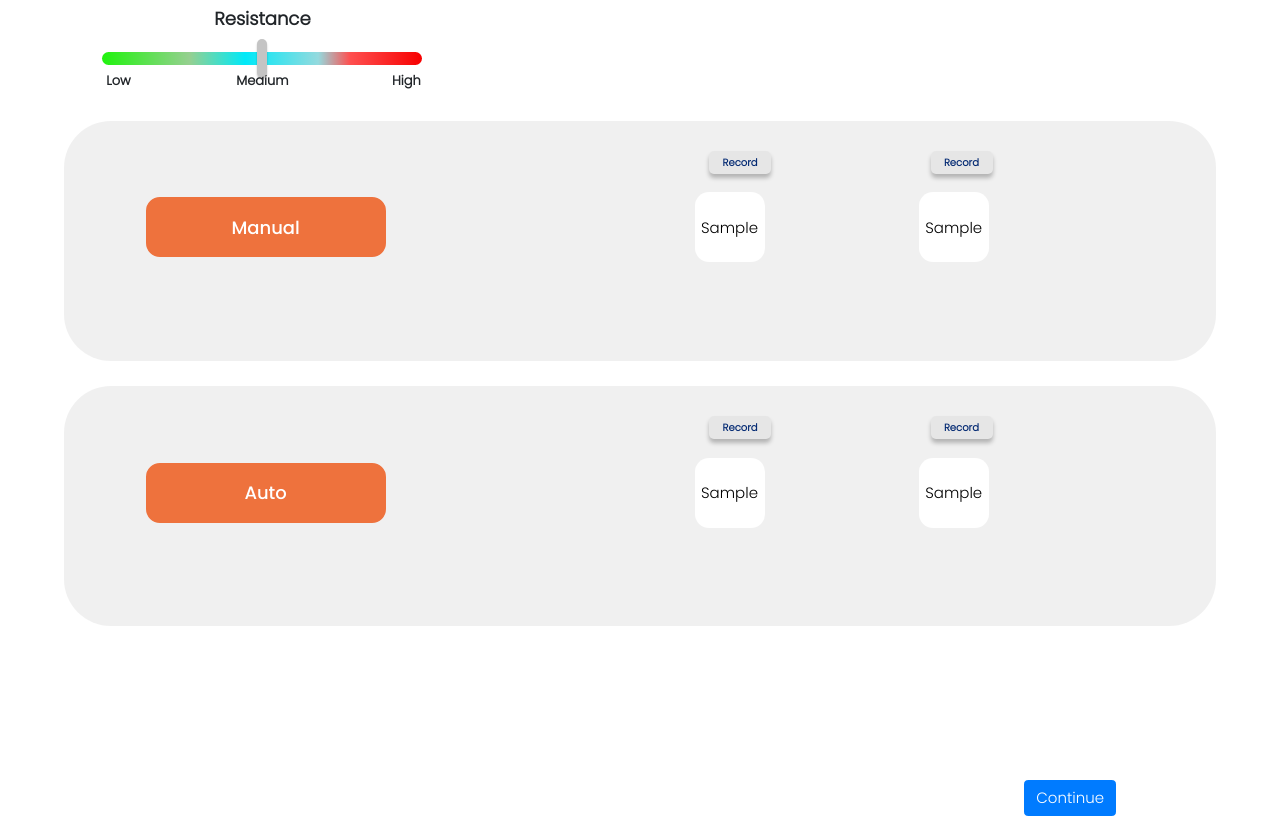
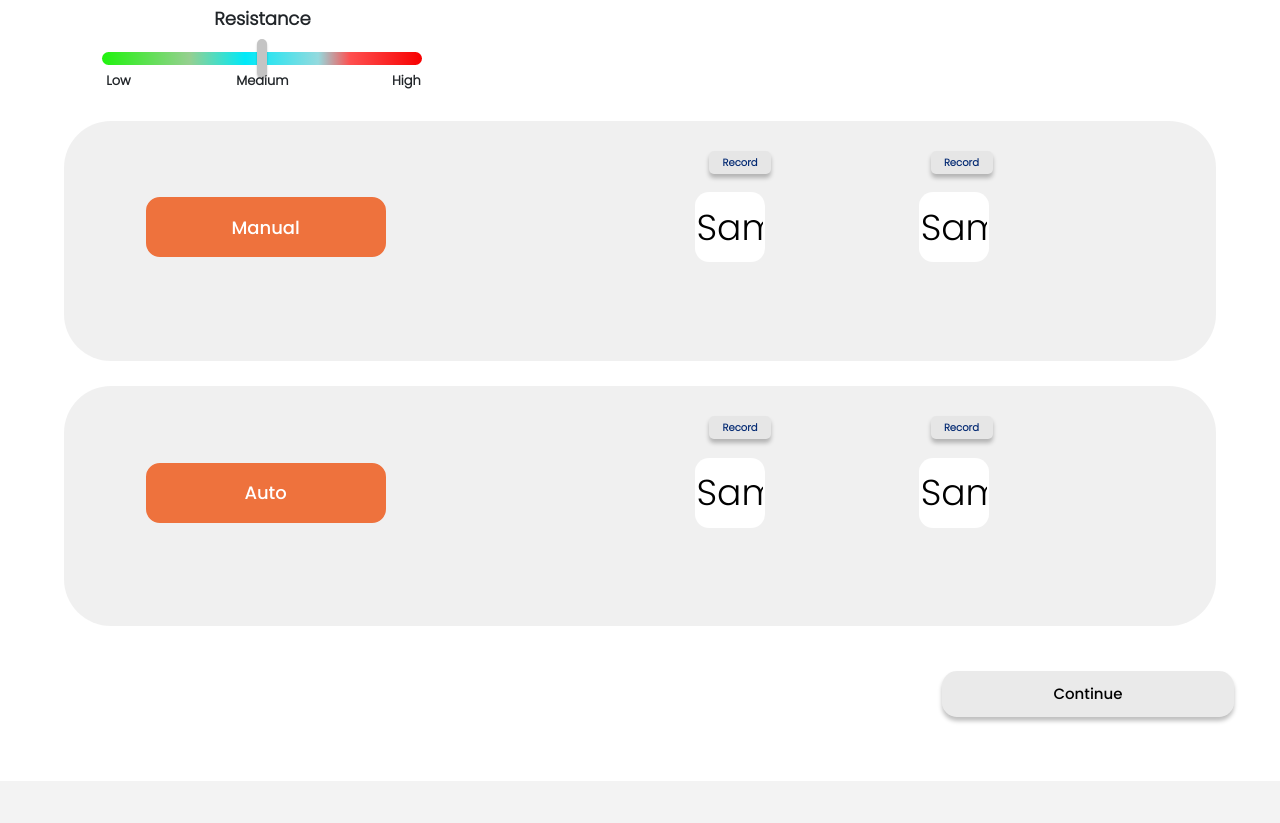
Before and after one commit to harsh21p/ForHealth-Web-Application, a Flask app: template templates/select.html in a window 1280 px wide. Shown: the part 219-1042 px from the top of the page. After the commit the page ends 941 px from the top, so only its background shows below. Run offline with Flask 2, Linux system fonts and the light colour scheme; the template is opened without the code that fills it: most values are stand-ins (such as "Sample title", 1, 10 or a date in 2020); some libraries are stand-ins or nearby versions.

Commit message:
third page

```diff
--- a/static/css/select.css
+++ b/static/css/select.css
@@ -34,6 +34,7 @@
   font-size: large;
   margin-top: 19%;
   color: white;
+  text-align: center;
   border: 2px solid #ee723d;
 }
 
@@ -82,6 +83,7 @@
   margin-right: 20%;
   text-align: center;
   border: none;
+  font-size: 36px;
 }
 .input2 {
   height: 70px;
@@ -90,6 +92,7 @@
   margin-top: 1%;
   text-align: center;
   border: none;
+  font-size: 36px;
 }
 .btnrec {
   background: rgba(131, 130, 130, 0.089);
@@ -123,6 +126,7 @@
   margin-right: 20%;
   text-align: center;
   border: none;
+  font-size: 36px;
 }
 .input4 {
   height: 70px;
@@ -131,6 +135,24 @@
   margin-top: 1%;
   text-align: center;
   border: none;
+  font-size: 36px;
+
+}
+
+.button1 {
+  width: 292.76px;
+  height: 46.33px;
+  font-family: Poppinsdark;
+  background: rgba(196, 196, 196, 0.36);
+  box-shadow: 0px 4px 4px rgba(0, 0, 0, 0.25);
+  border-radius: 15px;
+  border-color: #bcbcbc33;
+  border: 0px;
+}
+
+.button1:hover {
+  background-color: #16161659;
+  color: white;
 }
 
 @font-face {
--- a/templates/select.html
+++ b/templates/select.html
@@ -60,8 +60,8 @@
     <div style="float: left; width: 25%; padding-top: 0.4%;">
       <a href="details">
         <span>
-          <img src="{{ url_for('static', filename='images/back.png') }}" alt="img" style="width: 9.0%;"></span>
-    </div></a>
+          <img src="{{ url_for('static', filename='images/back.png') }}" alt="img" style="width: 9.0%;"></span></a>
+    </div>
 
     <div style="float: left; width: 50%;">
       <center>
@@ -75,7 +75,11 @@
     </div>
   </div>
 
-  <div style="float: left; width: 25%; margin-left: 8%; font-family: Poppinsbold; font-weight: 600; font-size: 18px;">
+  <form action="" id="formofselect" method="POST">
+    <div>
+
+      <div
+        style="float: left; width: 25%; margin-left: 8%; font-family: Poppinsbold; font-weight: 600; font-size: 18px;">
         <center><b>Resistance</b></center>
         <input type="range" style="position: relative;">
         <div style="margin-top: -4%;">
@@ -90,15 +94,16 @@
           </div>
         </div>
       </div>
-  <br><br><br><br>
 
 
+    </div>
+    <br><br><br><br>
 
     <div class="select1">
       <div style="float: left; width: 35%;">
 
         <center>
-        <button onclick="enable()" class="manualbtn">Manual</button>
+          <button type="button" onclick="enable()" class="manualbtn">Manual</button>
         </center>
 
       </div>
@@ -114,12 +119,12 @@
       </div>
 
     </div>
-  <form action="" id="formofselect" method="POST">
+
 
     <div class="select1">
       <div style="float: left; width: 35%;">
         <center>
-          <button onclick="disable()" class="manualbtn">Auto</button>
+          <button onclick="disable()" type="button" class="manualbtn">Auto</button>
         </center>
 
       </div>
@@ -135,10 +140,14 @@
       </div>
 
     </div>
+    </div>
 
-    <a href="information">
-      <button style="margin-left: 80%; margin-top: 10%;" type="submit" class="btn btn-primary mb-2">Continue</button>
+    <div style="float: right; width: 50%;">
+      <center>
+        <a href="information"></a>
+        <button style="margin-top: 3%; margin-left: 40%; margin-bottom: 10%;" type="submit" class="button1">Continue</button>
         </a>
+      </center>
 
     </div>
 
```
Also changed, not shown: static/css/input.css (+0 -57 lines), static/css/input2.css (added, +27 -0 lines), templates/signup.html (+6 -3 lines). Lines whose indentation alone changed are shown as unchanged.
